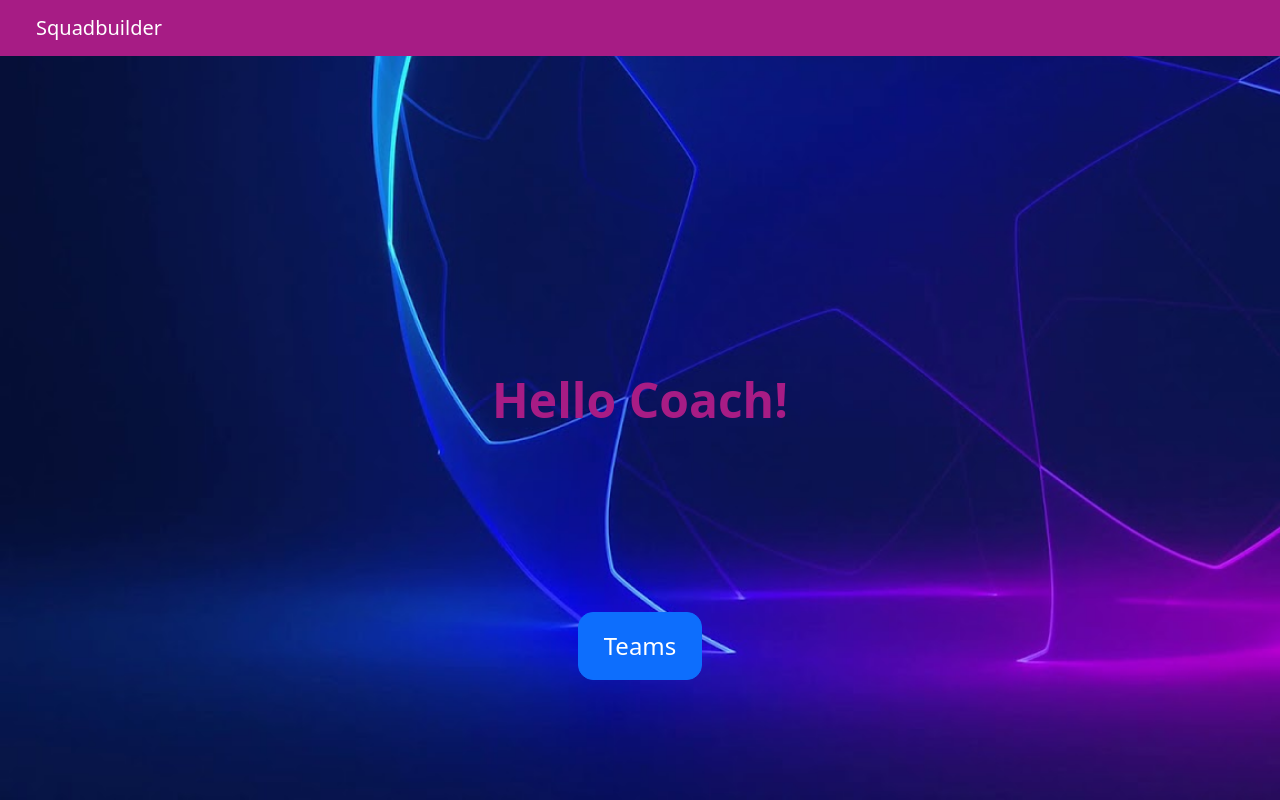
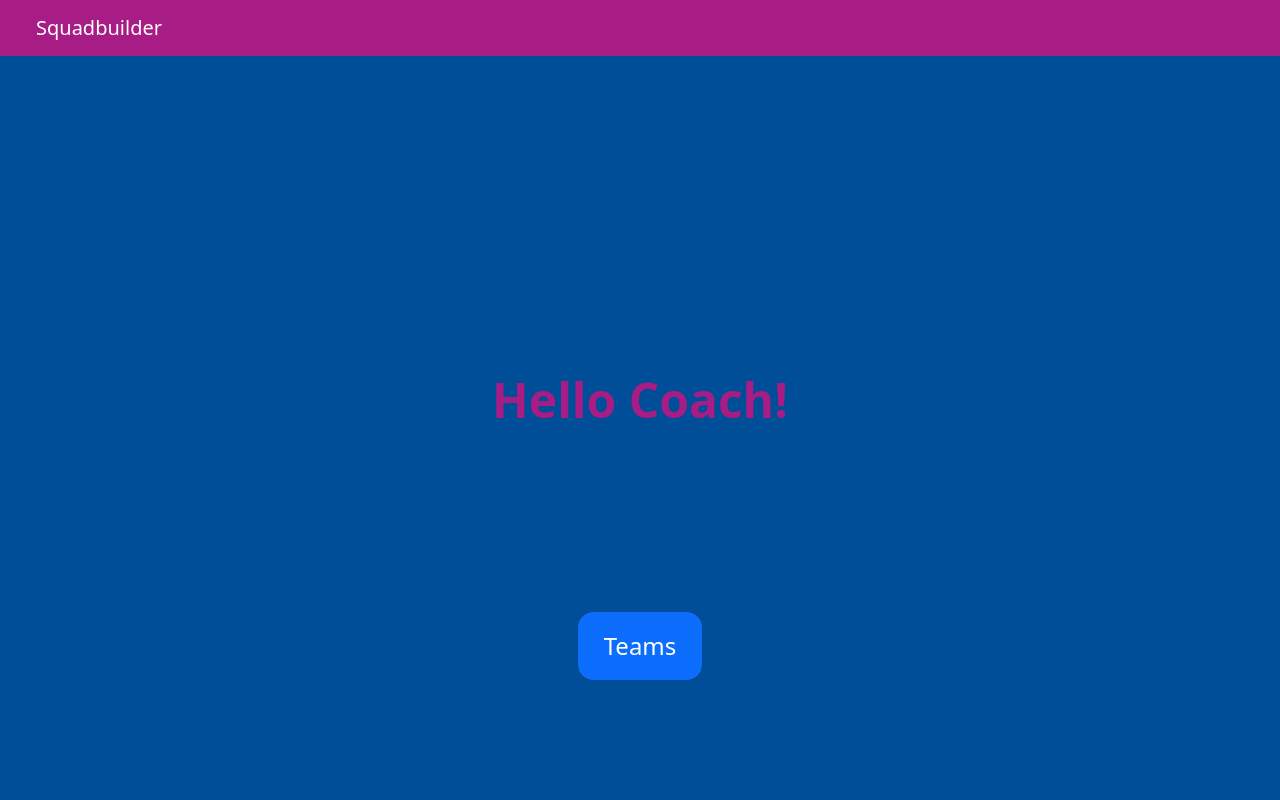
Before and after one commit to dilikamal/webtech-frontend-squadbuilder, a Vue app: page / in a window 1280 px wide. Built offline with nearby package versions, Linux system fonts and the light colour scheme; no server answers.

Commit message:
new background

```diff
--- a/src/App.vue
+++ b/src/App.vue
@@ -23,7 +23,7 @@ import 'bootstrap/dist/css/bootstrap.css'
 <style>
 
 body {
-  background-image: url('static/maxresdefault.jpg');
+  background-color: #004D98;
   background-size: cover;
   background-position: center;
   background-repeat: no-repeat;
```
